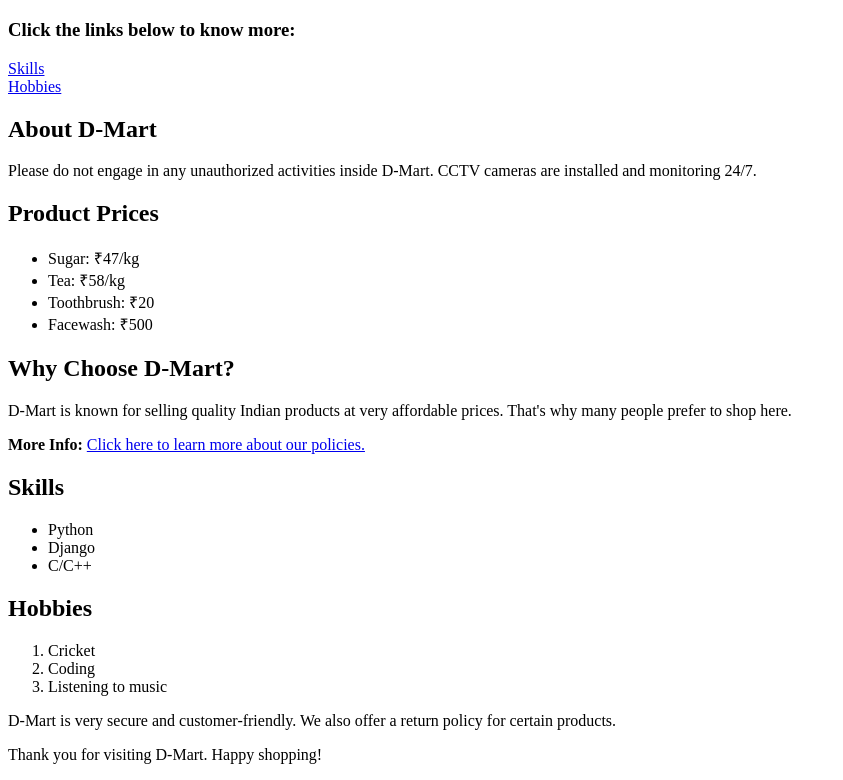
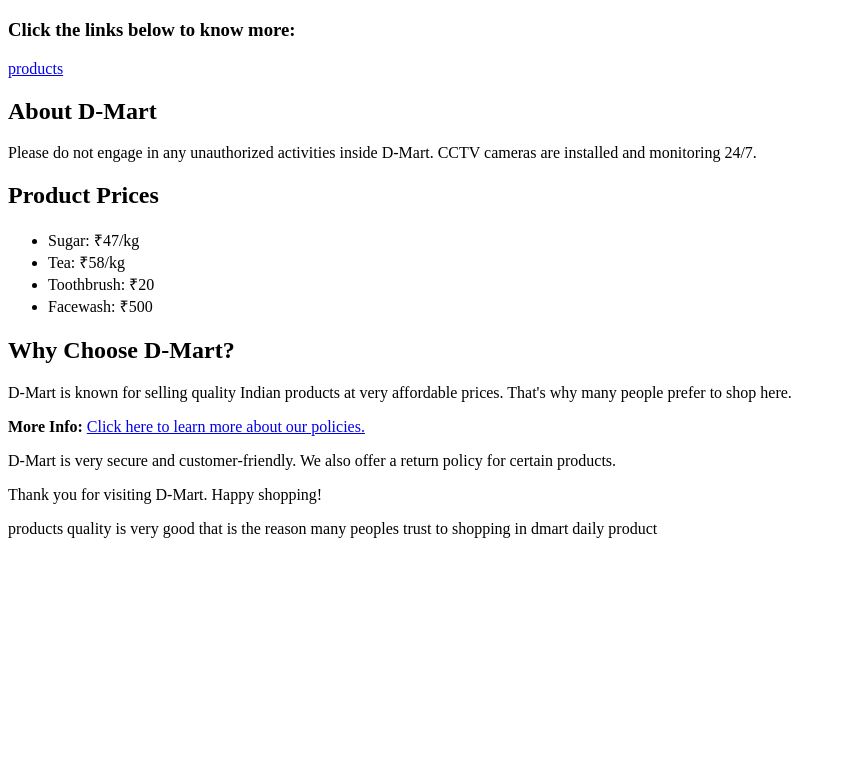
Before and after one commit to Ansh628664/html_test, a plain HTML site: page fronted development/index.html in a window 1280 px wide. Shown: the part 61-841 px from the top of the page, without its empty margins (0-843 px from the left). After the commit the page ends 800 px from the top, so only its background shows below. Drawn offline with Linux system fonts and the light colour scheme.

Commit message:
Update index.html

```diff
--- a/fronted development/index.html
+++ b/fronted development/index.html
@@ -3,15 +3,14 @@
 <head>
     <meta charset="UTF-8">
     <meta name="viewport" content="width=device-width, initial-scale=1.0">
-    <title>D-Mart Info</title>
+    <title>Ansh Website</title>
 </head>
 <body>
     <header>
         <h1>Welcome to D-Mart</h1>
         <nav>
             <h3>Click the links below to know more:</h3>
-            <a href="#learned">Skills</a><br>
-            <a href="#hobbies">Hobbies</a>
+            <a href="#products">products</a><br>
         </nav>
     </header>
 
@@ -41,24 +40,6 @@
         </aside>
     </main>
 
-    <section id="learned">
-        <h2>Skills</h2>
-        <ul>
-            <li>Python</li>
-            <li>Django</li>
-            <li>C/C++</li>
-        </ul>
-    </section>
-
-    <section id="hobbies">
-        <h2>Hobbies</h2>
-        <ol>
-            <li>Cricket</li>
-            <li>Coding</li>
-            <li>Listening to music</li>
-        </ol>
-    </section>
-
     <aside id="information">
         <p>D-Mart is very secure and customer-friendly. We also offer a return policy for certain products.</p>
     </aside>
@@ -66,5 +47,9 @@
     <footer>
         <p>Thank you for visiting D-Mart. Happy shopping!</p>
     </footer>
+
+    <div id="products">
+        <p>products quality is very good that is the reason many peoples trust to shopping in dmart daily product</p>
+    </div>
 </body>
 </html>
```
